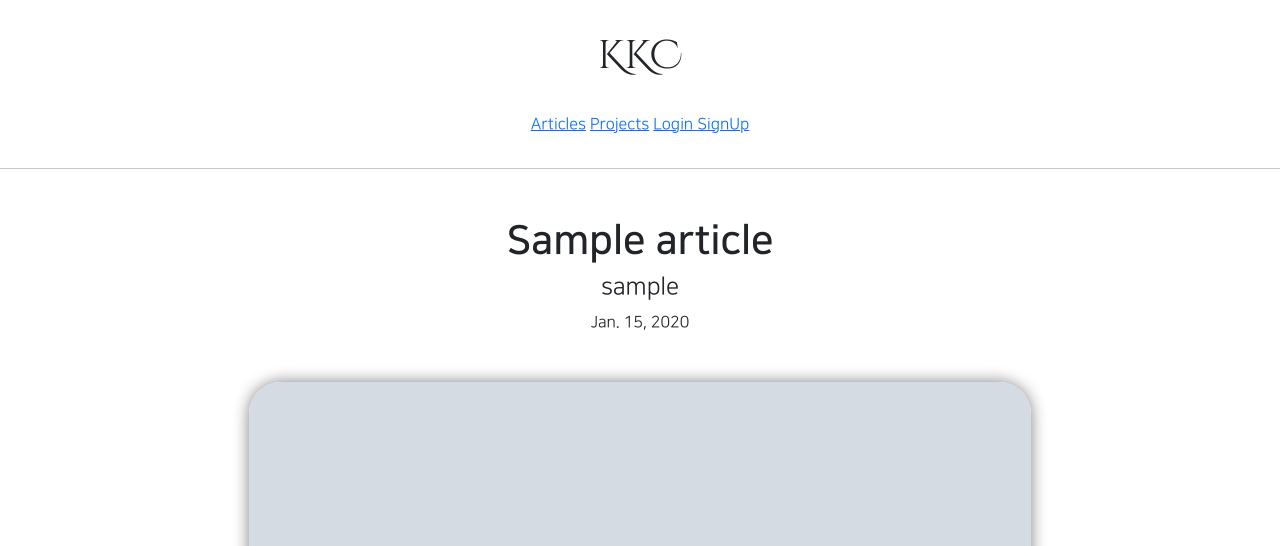
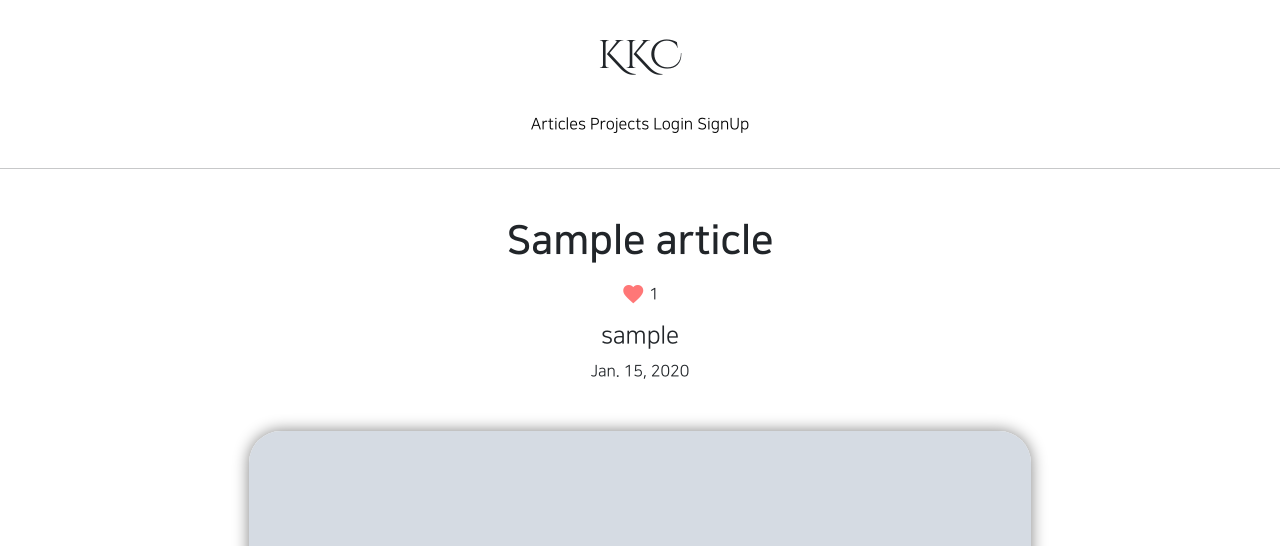
Before and after one commit to grothendieck918/gis_1ban_01, a Django app: page /articles/detail/1 in a window 1280 px wide. Shown: the top 546 px of the page. Run offline with Django 3.2, Linux system fonts and the light colour scheme; tables that the repository leaves empty hold one stand-in row (values such as "Sample post"); grey boxes marked "Sample" are stand-in pictures; parts of the project's set-up code (start-up, migrations or seed data) failed here and were passed over; some libraries are stand-ins or nearby versions.

Commit message:
2021.08.25 1ban class commit 1

```diff
--- a/articleapp/templates/articleapp/detail.html
+++ b/articleapp/templates/articleapp/detail.html
@@ -7,6 +7,16 @@
         <div class="my-5">
             {#     제목 / 글쓴이 / 날짜    #}
             <h1 class="NNS_B">{{ target_article.title }}</h1>
+            <div class="my-3">
+                <a href="{% url 'likeapp:article_like' article_pk=target_article.pk %}"
+                   class="material-icons"
+                    style="vertical-align: middle; color: #f77">
+                    favorite
+                </a>
+                <span style="vertical-align: middle;">
+                    {{ target_article.like }}
+                </span>
+            </div>
             <h4>{{ target_article.writer.profile.nickname }}</h4>
             <p>{{ target_article.created_at }}</p>
         </div>
--- a/likeapp/urls.py
+++ b/likeapp/urls.py
@@ -1,3 +1,9 @@
+from django.urls import path
+
+from likeapp.views import LikeArticleView
+
+app_name = 'likeapp'
+
 urlpatterns = [
-
+    path('article/<int:article_pk>', LikeArticleView.as_view(), name='article_like'),
 ]
--- a/static/base.css
+++ b/static/base.css
@@ -75,3 +75,13 @@
 
      }
 }
+
+a {
+     text-decoration: none;
+     color: black;
+}
+
+/*커서가 올라가있을때*/
+a:hover {
+     color: black;
+}
```
Also changed, not shown: likeapp/views.py (+32 -0 lines).
